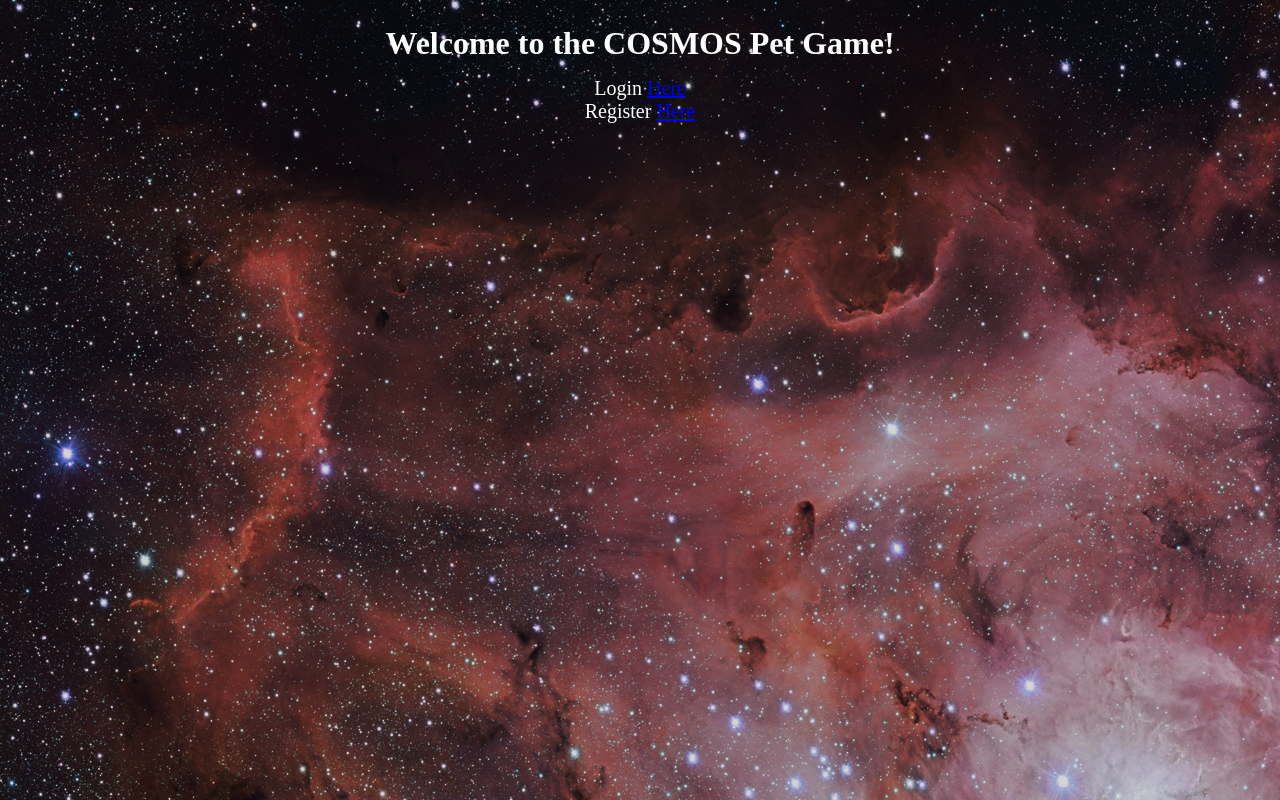
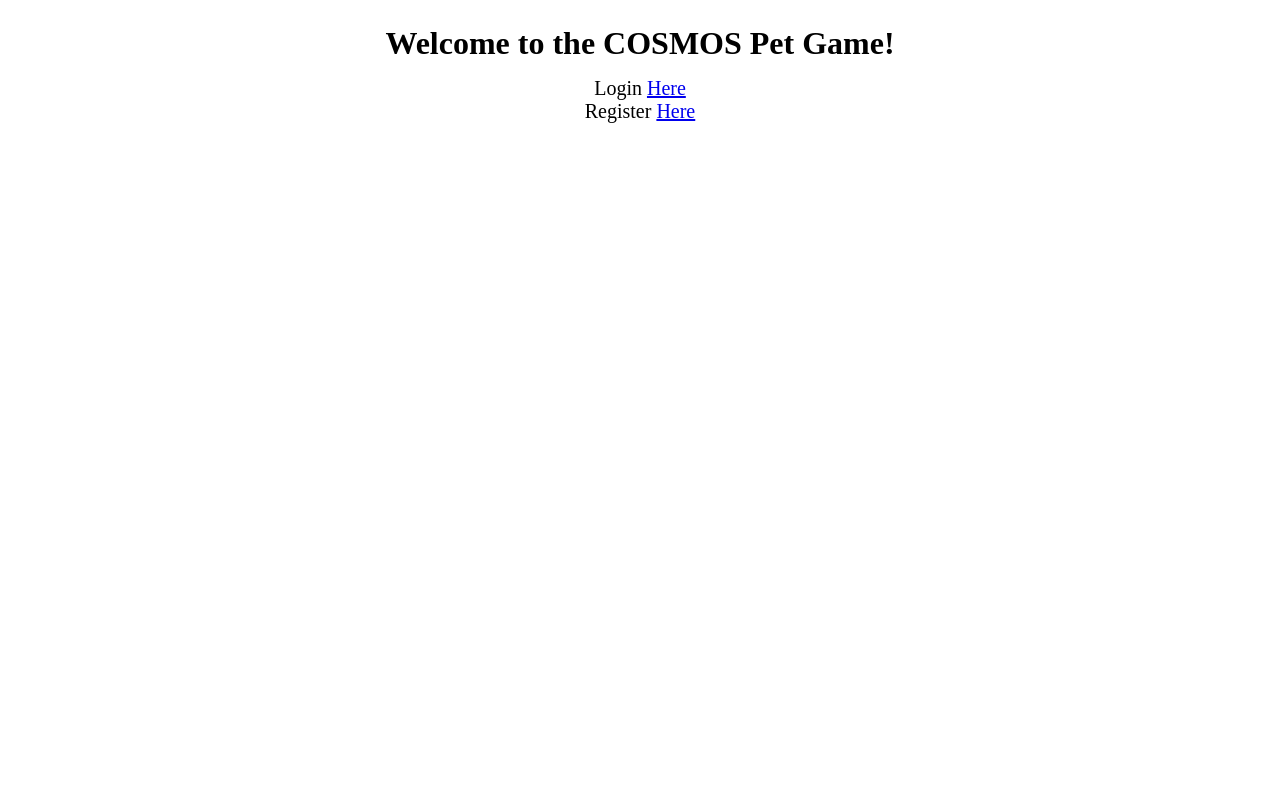
Before and after one commit to stuycs-softdev/proj3-6-COSMOS, a Flask app: page / in a window 1280 px wide. Run offline with Flask 2, Linux system fonts and the light colour scheme; some web fonts are replaced.

Commit message:
Update style.css

```diff
--- a/static/css/style.css
+++ b/static/css/style.css
@@ -13,8 +13,7 @@ body {
 
         text-align:center;
 	font-family:"Bazar";
-        color:#FFFFFF;
-       	background-image:url('bg.jpg');
+        color:#000000;
 }
 
 * {
```
